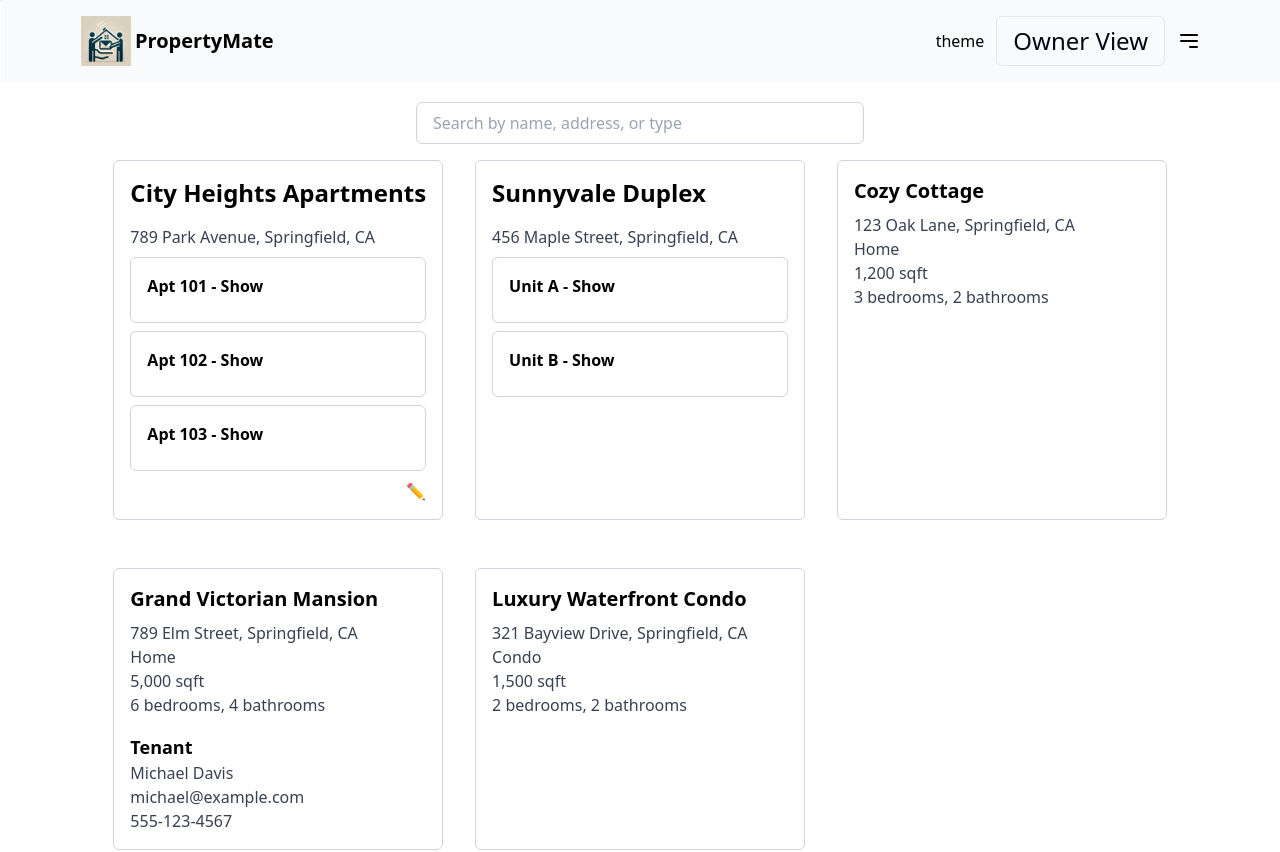
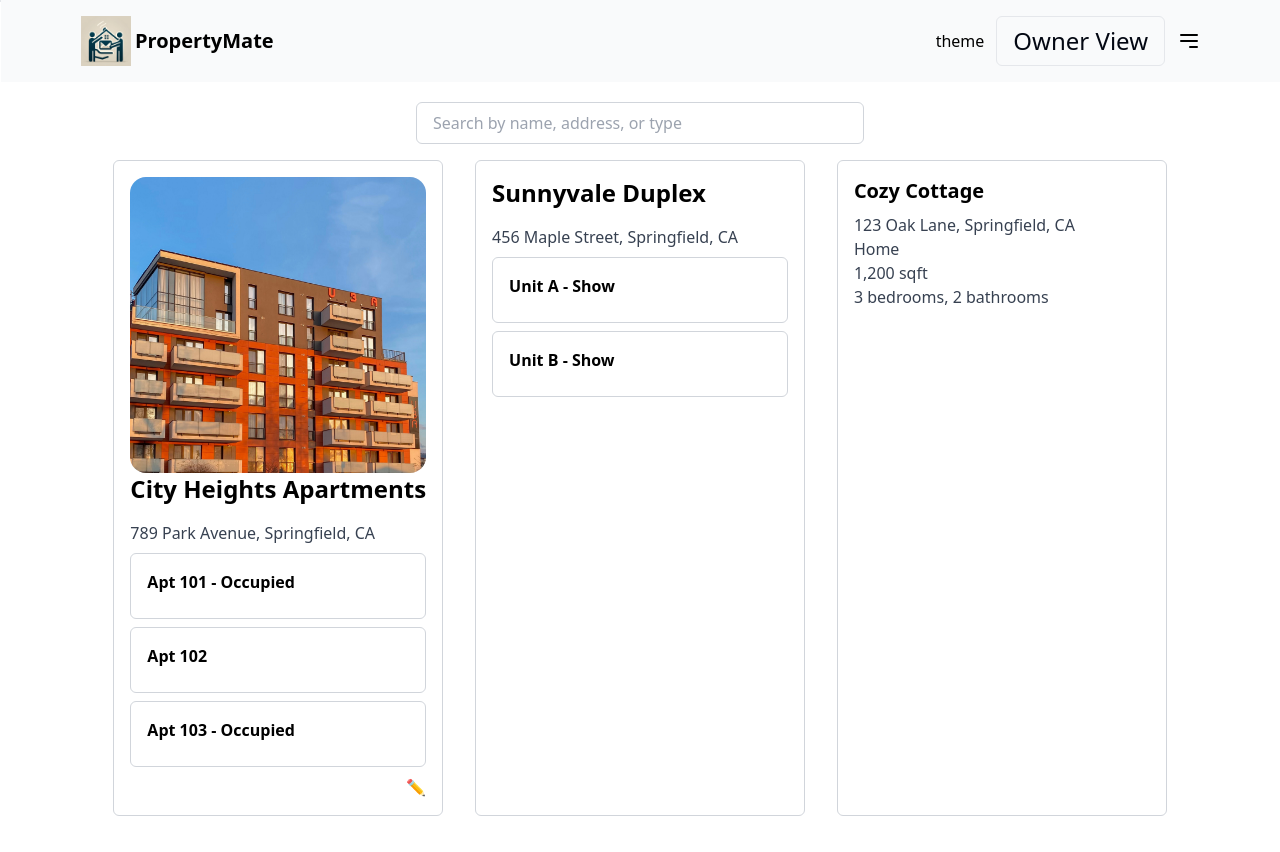
Before and after one commit to andrews-jonathanw/propertymate, a Next.js app: page /owner/properties in a window 1280 px wide. Shown: the top 852 px of the page. Built offline with nearby package versions, Linux system fonts and the light colour scheme.

Commit message:
Add image for apartment building and update Navbar styling

```diff
--- a/app/api/properties/route.js
+++ b/app/api/properties/route.js
@@ -6,6 +6,7 @@
     type: 'Apartment Building',
     name: 'City Heights Apartments',
     address: '789 Park Avenue, Springfield, CA',
+    imageUrl: '/assets/apartments.jpg',
     units: [
       {
         id: 1,
--- a/components/layout/Navbar.js
+++ b/components/layout/Navbar.js
@@ -18,7 +18,7 @@
   }, [userType]);
 
   return (
-    <div className="sticky top-0 border border-b-primary/10 bg-secondary">
+    <div className="sticky top-0 border border-b-primary/10 bg-secondary z-50">
       <Container>
         <div className="flex items-center justify-between">
           <div className="flex items-center gap-1" onClick={() => router.push("/")}>
--- a/components/properties/ApartmentBuilding.js
+++ b/components/properties/ApartmentBuilding.js
@@ -1,4 +1,5 @@
 import React, { useState, useEffect } from 'react';
+import Image from 'next/image';
 import PropertyForm from './PropertyForm'; // Import PropertyForm component
 
 const ApartmentBuilding = ({ property, onUpdate }) => {
@@ -23,15 +24,25 @@
 
   return (
     <div key={property.id} className="border border-gray-300 p-4 rounded-md mb-4">
-      <h2 className="text-2xl font-semibold mb-4">{property.name}</h2>
-      <p className="text-gray-700 mb-2">{property.address}</p>
+    <div className="w-full relative pt-[100%]">
+        <Image
+          src={property.imageUrl}
+          alt={property.name}
+          objectFit="cover"
+          layout="fill"
+          className="w-full h-full top-0 left-0 object-cover rounded-2xl"
+        />
+      </div>
+    <h2 className="text-2xl font-semibold mb-4">{property.name}</h2>
+    <p className="text-gray-700 mb-2">{property.address}</p>
+
       {property.units.map((unit) => (
         <div key={unit.id} className="border border-gray-300 p-4 rounded-md mb-2">
           <button
             onClick={() => toggleUnitVisibility(unit.id)}
             className="font-semibold mb-2 focus:outline-none"
           >
-            {unit.unitNumber} - {unitVisibility[unit.id] ? 'Hide' : 'Show'}
+            {unit.unitNumber} {unit.occupied && ' - Occupied'}
           </button>
           {unitVisibility[unit.id] && (
             <div className="mt-2">
```
Also changed, not shown: public/assets/apartments.jpg (added).
